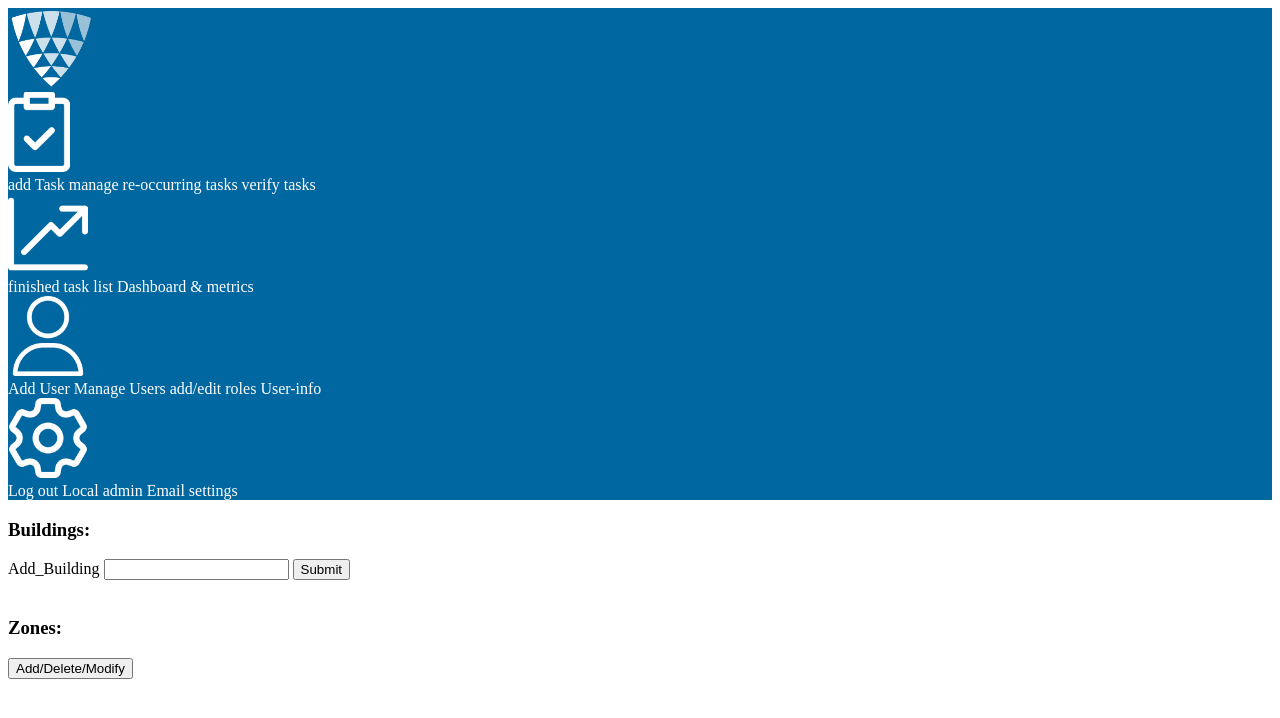
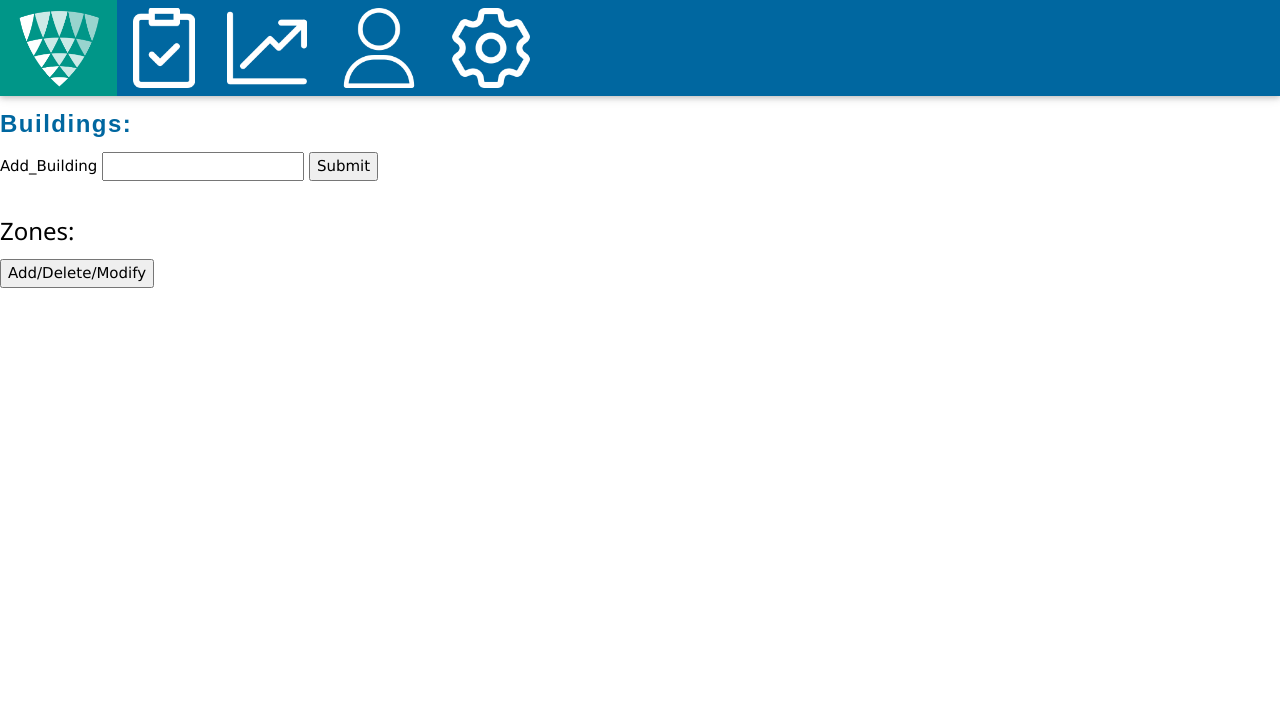
Before and after one commit to patrickvanriesen/patrick, a Flask app: template templates/local_admin.html in a window 1280 px wide. Shown: the top 718 px of the page. Run offline with Flask 2, Linux system fonts and the light colour scheme; the template is opened without the code that fills it, so the values that code supplies are empty.

Commit message:
small changes to styling local_admin make link to local admin from home

```diff
--- a/templates/home.html
+++ b/templates/home.html
@@ -46,7 +46,7 @@
         <img src="static\settings.png" alt="settings" height="80">
           <div class="w3-dropdown-content w3-bar-block w3-card-4 w3-center">
             <a class="w3-bar-item lineage_green_button">Log out</a>
-            <a class="w3-bar-item lineage_green_button">Local admin</a>
+            <a href="/local_admin" class="w3-bar-item lineage_green_button">Local admin</a>
             <a class="w3-bar-item lineage_green_button">Email settings</a>
         </div>
     </div>
--- a/templates/local_admin.html
+++ b/templates/local_admin.html
@@ -2,6 +2,8 @@
 <html>
 <head>
     <title>Local Admin Page</title>
+    <link rel="stylesheet" href="https://www.w3schools.com/w3css/4/w3.css">
+    <link rel="stylesheet" type="text/css" href="\static\styles\style.css">
 </head>
 
 <body>
@@ -49,7 +51,7 @@
 </div>
 
 
-<h3>Buildings:</h3>
+<h3 class="lineage_font_semi_bold">Buildings:</h3>
 <form method = "post" >
 <label>Add_Building</label>
 <input id = "add_building" name = "add_building" type = "text">
```
